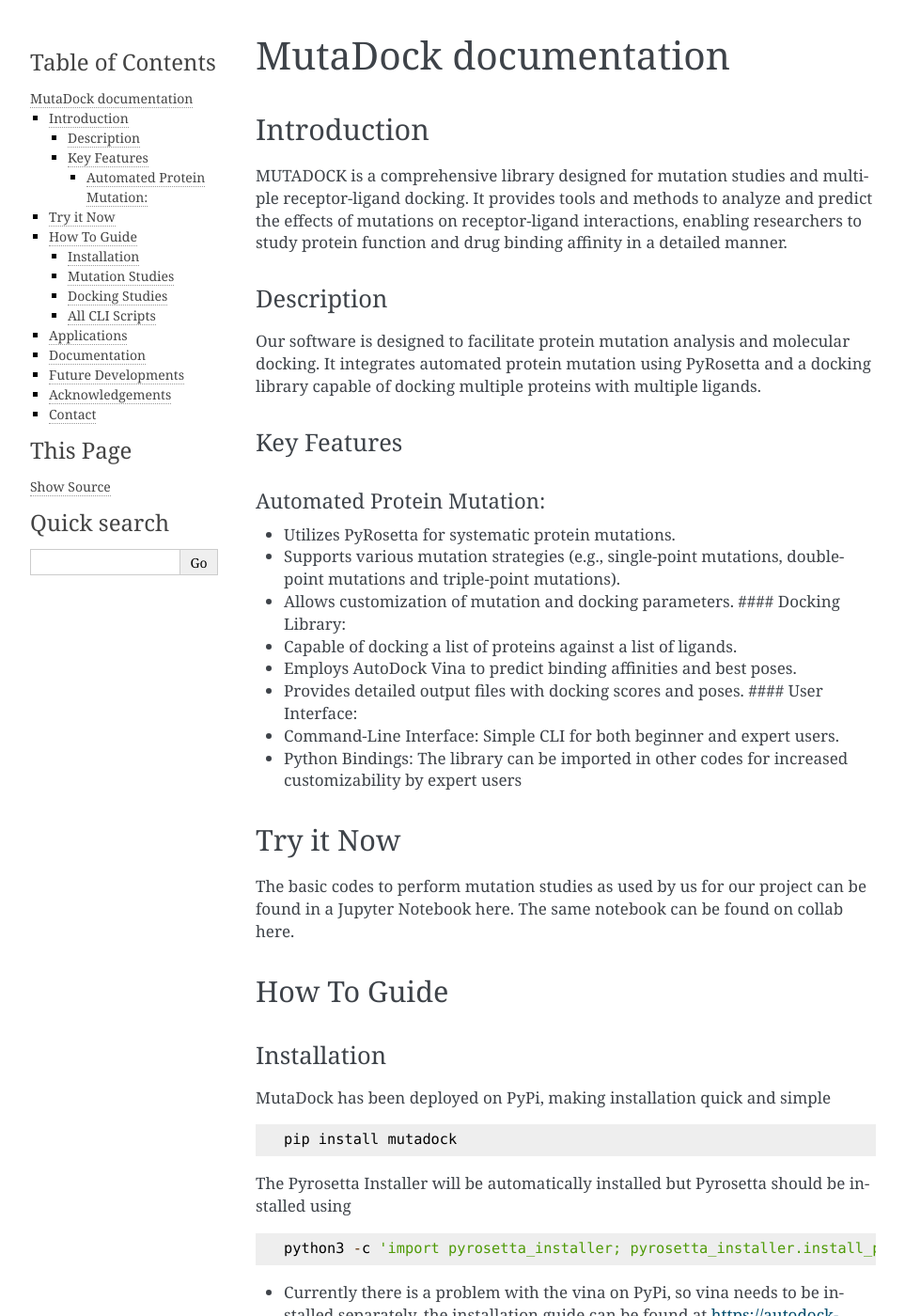
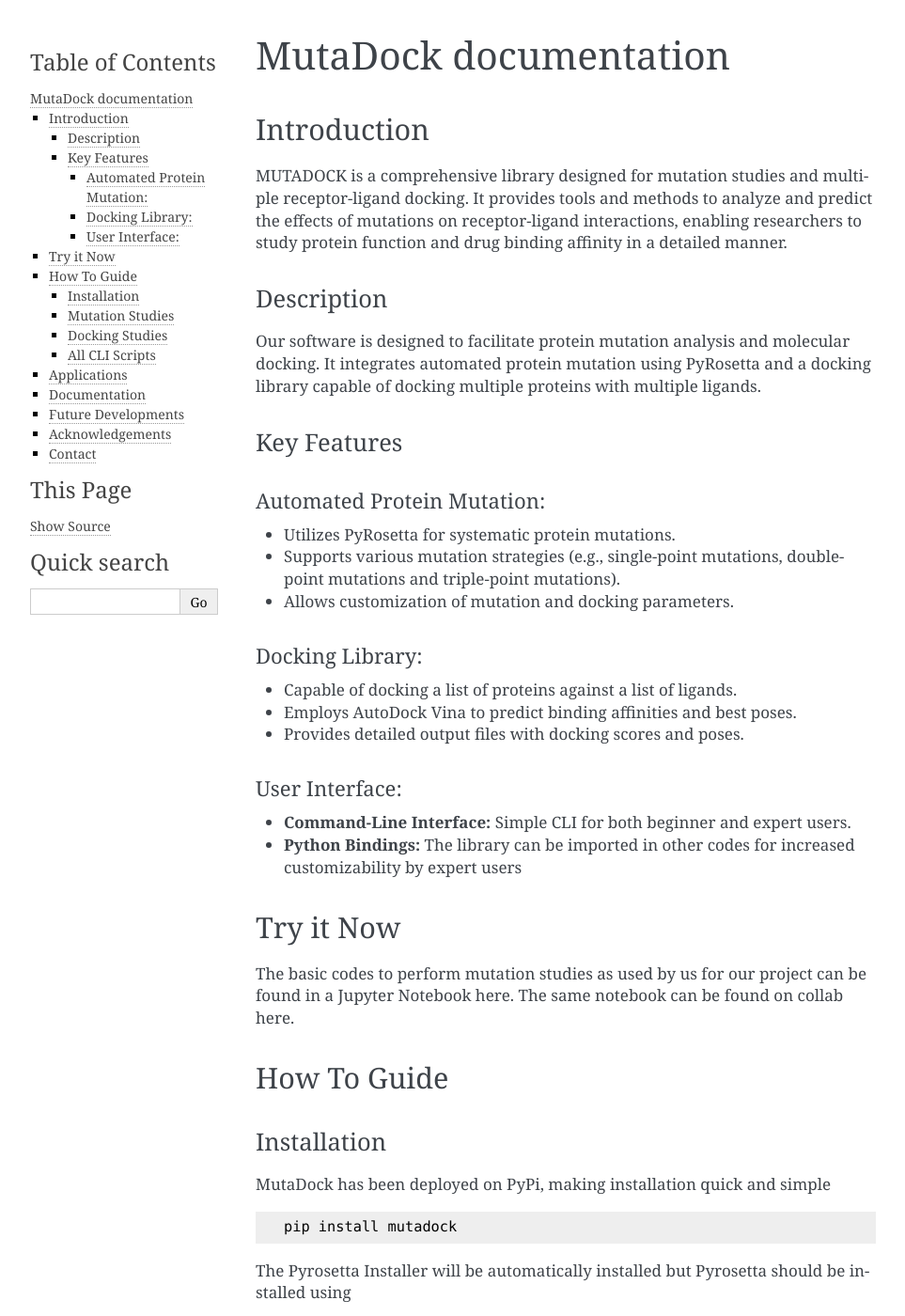
Before and after one commit to naisarg14/mutadock, a Sphinx documentation site: the page built from docs/index.rst, in a window 1280 px wide and 1400 px high. Shown: the whole window at 94% size, without its empty margins (148-1111 px from the left). Built offline with Sphinx 7.4.7, drawn with Linux system fonts in a browser that asks for light colours.

Commit message:
Updated Docs

```diff
--- a/docs/index.rst
+++ b/docs/index.rst
@@ -20,17 +20,22 @@
 Automated Protein Mutation:
 ~~~~~~~~~~~~~~~~~~~~~~~~~~~
 
-
 * Utilizes PyRosetta for systematic protein mutations.
 * Supports various mutation strategies (e.g., single-point mutations, double-point mutations and triple-point mutations).
 * Allows customization of mutation and docking parameters.
-  #### Docking Library:
+
+Docking Library:
+~~~~~~~~~~~~~~~~~~~~~~~~~~~
+
 * Capable of docking a list of proteins against a list of ligands.
 * Employs AutoDock Vina to predict binding affinities and best poses.
 * Provides detailed output files with docking scores and poses.
-  #### User Interface:
-* Command-Line Interface: Simple CLI for both beginner and expert users.
-* Python Bindings: The library can be imported in other codes for increased customizability by expert users
+
+User Interface:
+~~~~~~~~~~~~~~~~~~~~~~~~~~~
+
+* **Command-Line Interface:** Simple CLI for both beginner and expert users.
+* **Python Bindings:** The library can be imported in other codes for increased customizability by expert users
 
 Try it Now
 ----------
```
Also changed, not shown: 5 other files.
